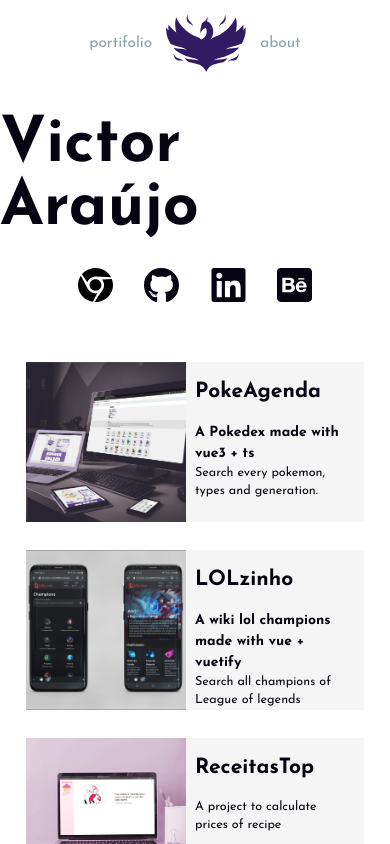
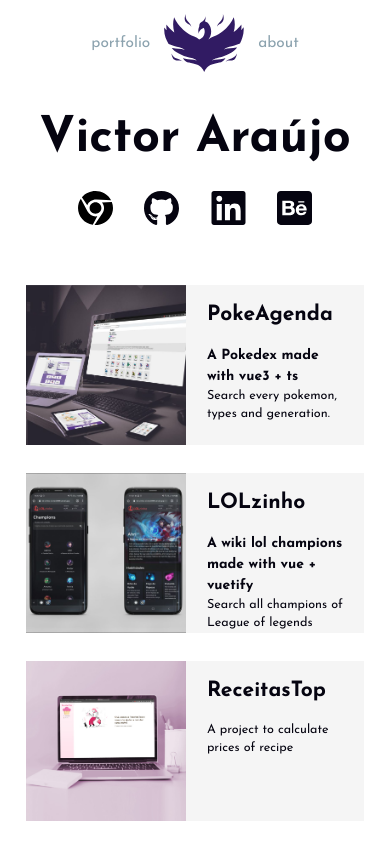
Before and after one commit to Victorb999/victor-portfolio, a Next.js app: page / in a window 390 px wide. Shown: the top 844 px of the page. Built offline with nearby package versions, Linux system fonts and the light colour scheme.

Commit message:
:bug: Fix meta tags and mobile font

```diff
--- a/src/components/Header.tsx
+++ b/src/components/Header.tsx
@@ -7,7 +7,7 @@ const Header: React.FC = () => {
     <header className={styles.header}>
       <nav className={styles.nav}>
         <Link href="/">
-          <a>portifolio</a>
+          <a>portfolio</a>
         </Link>
         <Image src="/img/logo.svg" width={80} height={58} />
         <Link href="/about">
--- a/src/pages/_document.tsx
+++ b/src/pages/_document.tsx
@@ -14,6 +14,25 @@ class MyDocument extends Document {
             src="https://kit.fontawesome.com/0b112405cf.js"
             crossOrigin="anonymous"
           ></script>
+          <link rel="canonical" href="http://victoraraujo.com.br/" />
+          <meta
+            name="keywords"
+            content="dev,developer,frontend,vue,vuejs,react,reactjs,next,nextjs,front-end"
+          />
+          <meta
+            name="description"
+            content="Victor Araújo is a dev who loves front-end"
+          />
+          <meta
+            name="og:description"
+            content="Victor Araújo is a dev who loves front-end"
+          />
+          <meta
+            property="og:title"
+            content="Victor Araújo - Front end Developer"
+          />
+          <meta name="robots" content="index, follow"></meta>
+          <title>Victor Araújo</title>
         </Head>
         <body>
           <Main />
--- a/src/styles/components/Title.module.css
+++ b/src/styles/components/Title.module.css
@@ -35,3 +35,11 @@
     width: 30%;
   }
 }
+@media (max-width: 400px) {
+  .titleName h1{
+    font-weight: bold;
+    font-size: 3.5rem;
+    margin : 0;
+    padding: 0;
+  }
+}
--- a/src/styles/pages/Home.module.css
+++ b/src/styles/pages/Home.module.css
@@ -93,3 +93,8 @@
     min-height:50vh;
   }
 }
+@media (max-width: 400px) {
+  .description {
+    padding-left: 0.85rem;
+  }
+}
```
